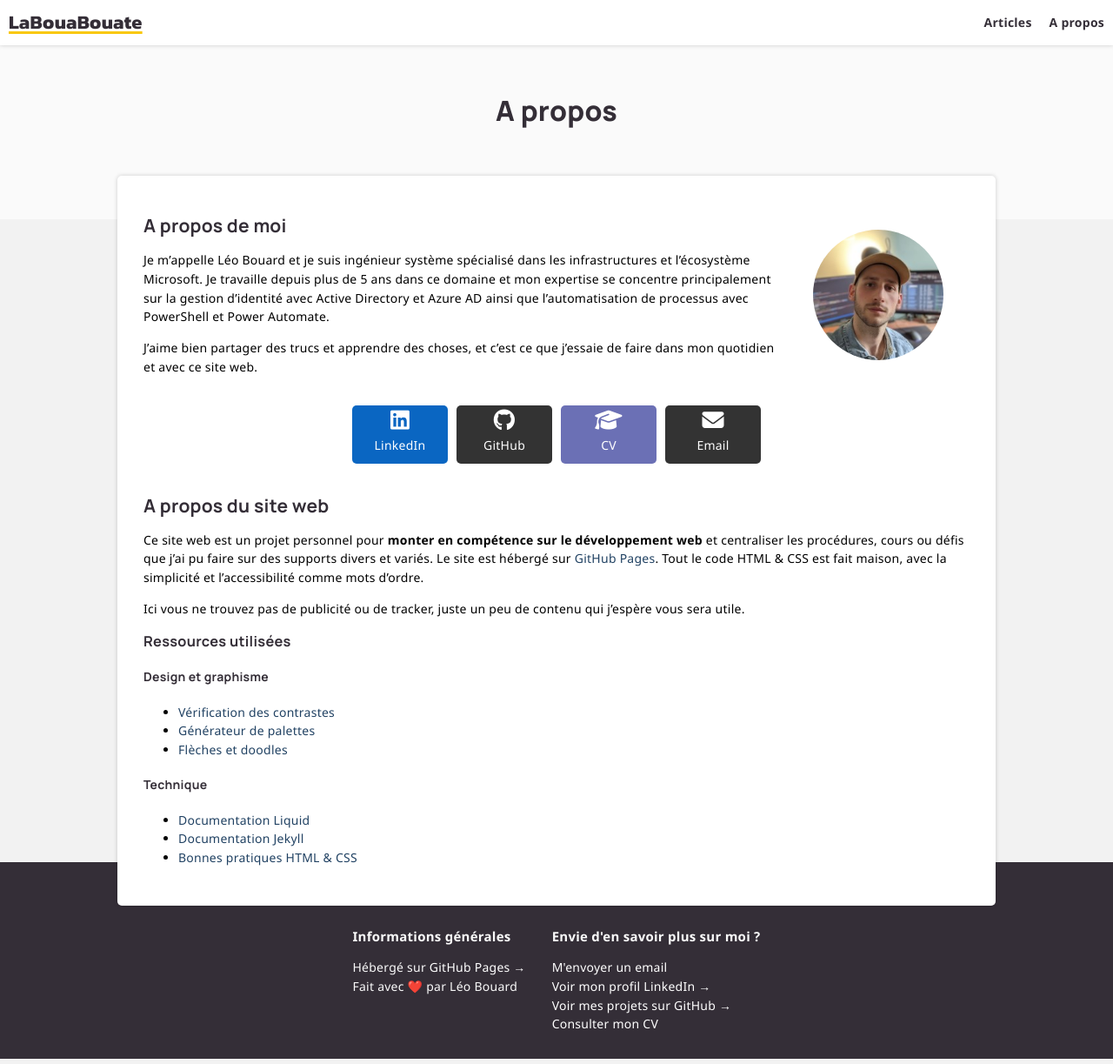
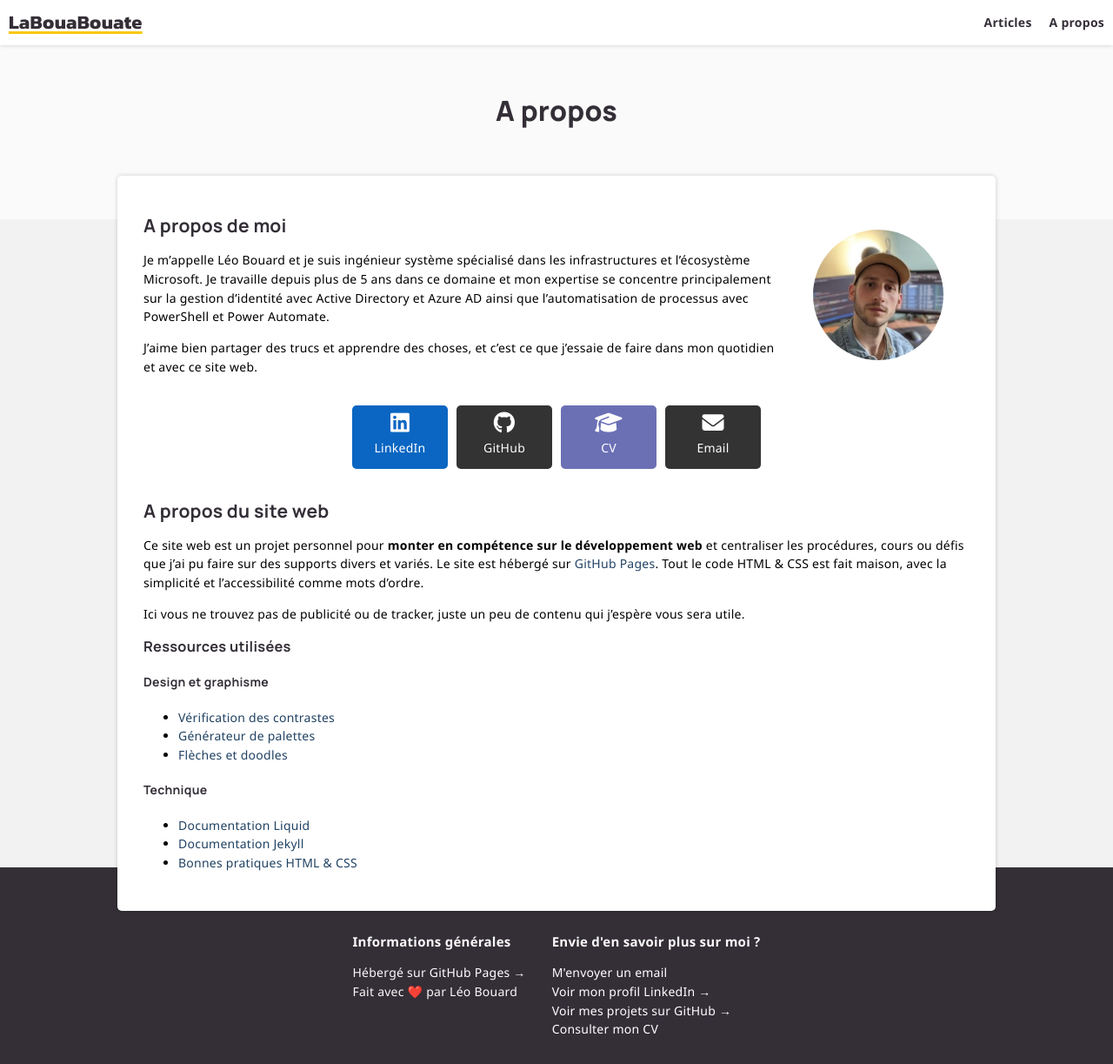
Before and after one commit to leobouard/leobouard.github.io, a Jekyll site: the page built from about.md, in a window 1280 px wide. Shown: the whole page at 87% size. Built offline with Jekyll 4.4.1, drawn with Linux system fonts in a browser that asks for light colours; nearby versions of some CDN libraries; some web fonts are replaced.

Commit message:
Update about.scss

```diff
--- a/assets/css/about.scss
+++ b/assets/css/about.scss
@@ -40,7 +40,7 @@ div.personalLinks > a {
     justify-content: center;
     align-items: center;
     background-color: #333;
-    padding: 5px 20px;
+    padding: 8px 20px;
     border-radius: 5px;
     color: #FFF;
     font-weight: 400;
```
